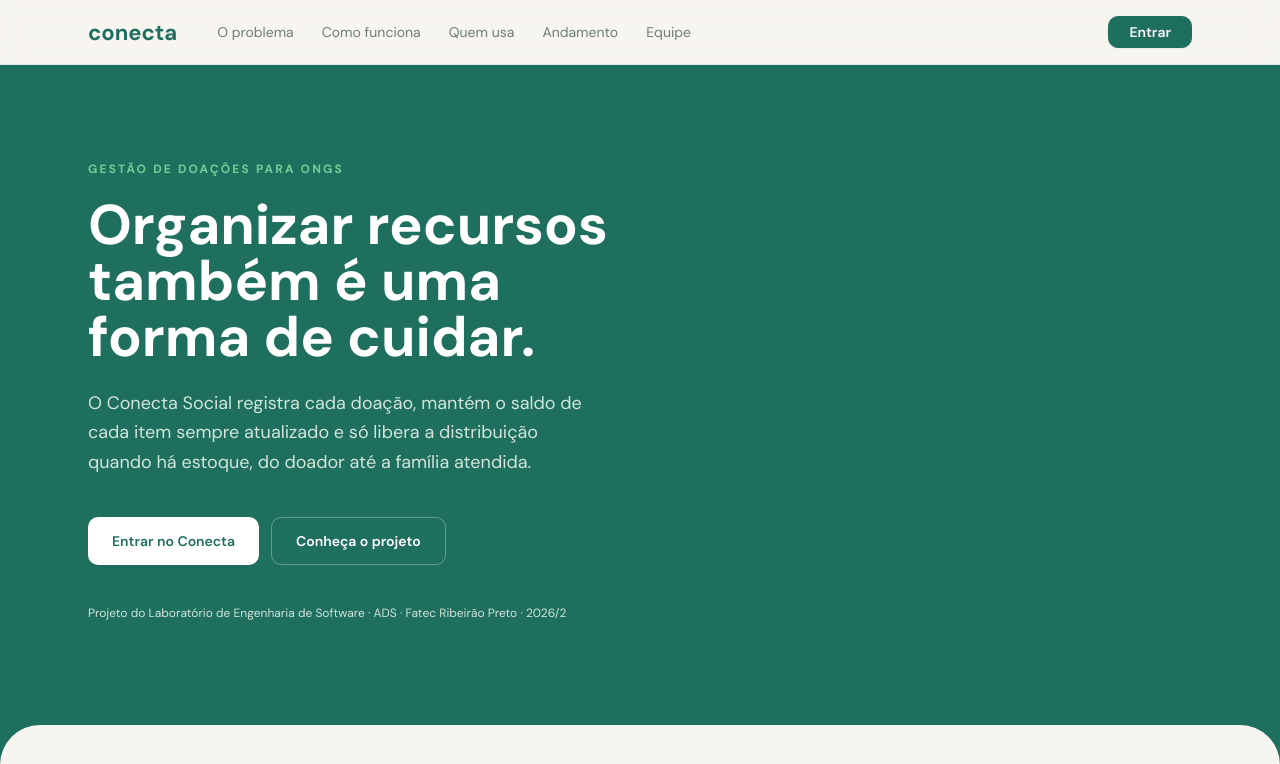
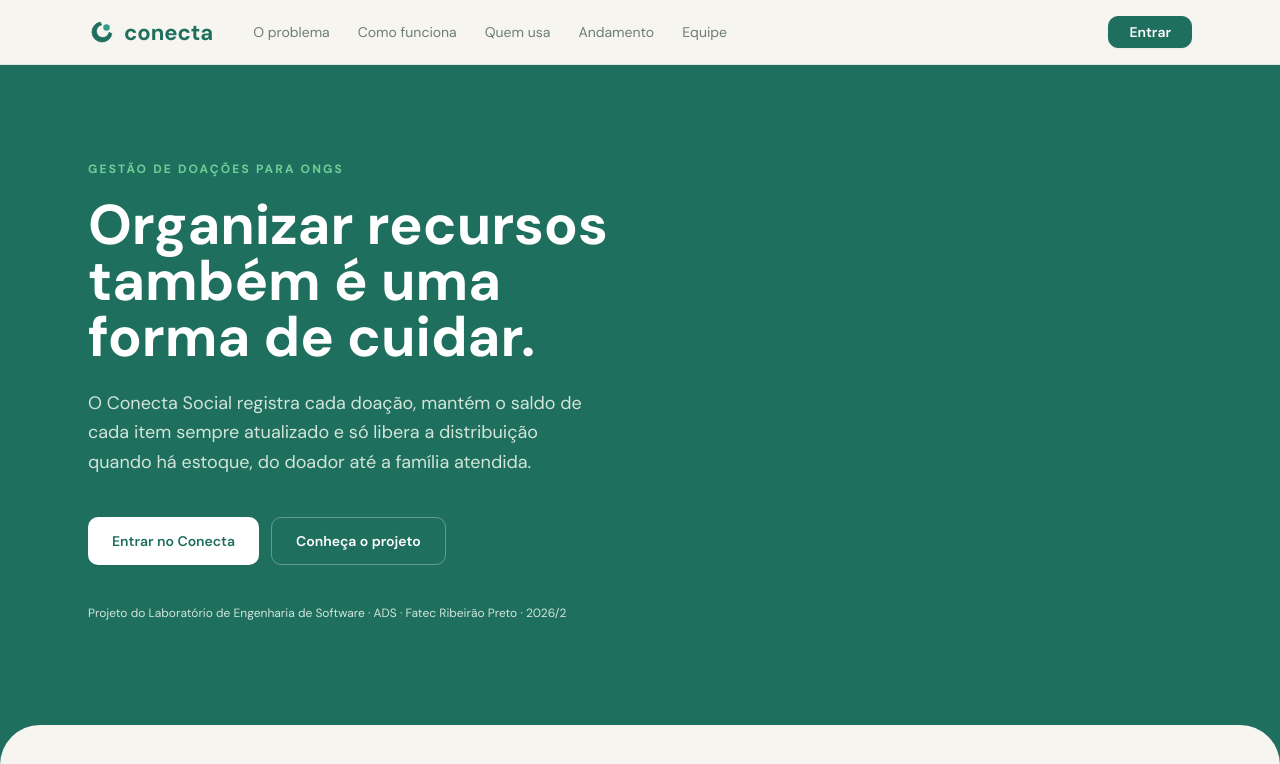
Before and after one commit to Antonio-pf/projeto-eng-soft, a Django app: page / in a window 1280 px wide. Shown: the top 764 px of the page. Run offline with Django 5.2, Linux system fonts and the light colour scheme; style sheets or scripts are compiled from the project's sources.

Commit message:
feat: adiciona o símbolo da marca e o favicon
O símbolo é um arco que acolhe um ponto: a ONG acolhendo quem recebe
a doação. Ele aparece ao lado do nome "conecta" na sidebar, no cabeçalho
e no rodapé da home e na tela de login, a partir de um partial com o SVG
inline, que recebe o tamanho e as cores por classe.

O favicon (SVG, ICO 16/32/48 e apple-touch-icon) é ligado nos três
templates base.

```diff
--- a/templates/auth_base.html
+++ b/templates/auth_base.html
@@ -5,6 +5,7 @@
     <meta charset="utf-8">
     <meta name="viewport" content="width=device-width, initial-scale=1">
     <title>{% block title %}Conecta Social{% endblock %}</title>
+    {% include "partials/_favicon.html" %}
     <link href="{% static 'css/tailwind.css' %}" rel="stylesheet">
     <link href="{% static 'css/app.css' %}" rel="stylesheet">
     <script src="{% static 'js/formularios.js' %}" defer></script>
--- a/templates/base.html
+++ b/templates/base.html
@@ -5,13 +5,17 @@
     <meta charset="utf-8">
     <meta name="viewport" content="width=device-width, initial-scale=1">
     <title>{% block title %}Conecta Social{% endblock %}</title>
+    {% include "partials/_favicon.html" %}
     <link href="{% static 'css/tailwind.css' %}" rel="stylesheet">
     <link href="{% static 'css/app.css' %}" rel="stylesheet">
 </head>
 <body class="min-h-screen bg-conecta-form text-base-content">
     <header class="site-header sticky top-0 z-40">
         <div class="mx-auto flex h-16 max-w-6xl items-center gap-10 px-6">
-            <a class="text-[22px] font-bold text-primary" href="{% url 'home' %}">conecta</a>
+            <a class="flex items-center gap-2 text-[22px] font-bold text-primary" href="{% url 'home' %}">
+                {% include "partials/_simbolo.html" with classe="size-7" ponto="text-secondary" %}
+                conecta
+            </a>
             {% block nav %}{% endblock %}
             <div class="ml-auto flex items-center gap-2">
                 {% if usuario_logado %}
--- a/templates/core/home.html
+++ b/templates/core/home.html
@@ -230,7 +230,10 @@
 
 <footer class="bg-primary px-6">
     <div class="mx-auto flex max-w-6xl flex-col gap-2 border-t border-white/10 py-6 text-xs text-conecta-on-dark-muted sm:flex-row sm:items-center sm:justify-between">
-        <span class="text-base font-bold text-white">conecta</span>
+        <span class="flex items-center gap-2 text-base font-bold text-white">
+            {% include "partials/_simbolo.html" with classe="size-5" ponto="text-accent" %}
+            conecta
+        </span>
         <span>Laboratório de Engenharia de Software · ADS · Fatec Ribeirão Preto · 2026/2</span>
     </div>
 </footer>
--- a/templates/core/login.html
+++ b/templates/core/login.html
@@ -3,7 +3,10 @@
 {% block title %}Entrar | Conecta Social{% endblock %}
 
 {% block brand %}
-<p class="text-sm font-bold">conecta</p>
+<p class="flex items-center gap-1.5 text-sm font-bold">
+    {% include "partials/_simbolo.html" with classe="size-5" ponto="text-accent" %}
+    conecta
+</p>
 <div class="text-3xl font-bold leading-tight sm:text-[34px]">
     <p>Organizar recursos</p>
     <p>também é uma forma</p>
--- a/templates/dashboard_base.html
+++ b/templates/dashboard_base.html
@@ -5,6 +5,7 @@
     <meta charset="utf-8">
     <meta name="viewport" content="width=device-width, initial-scale=1">
     <title>{% block title %}Conecta Social{% endblock %}</title>
+    {% include "partials/_favicon.html" %}
     <link href="{% static 'css/tailwind.css' %}" rel="stylesheet">
     <link href="{% static 'css/app.css' %}" rel="stylesheet">
     <script src="{% static 'js/htmx.min.js' %}" defer></script>
--- /dev/null
+++ b/templates/partials/_favicon.html
@@ -0,0 +1,4 @@
+{% load static %}
+<link rel="icon" href="{% static 'img/favicon.ico' %}" sizes="any">
+<link rel="icon" href="{% static 'img/favicon.svg' %}" type="image/svg+xml">
+<link rel="apple-touch-icon" href="{% static 'img/apple-touch-icon.png' %}">
--- a/templates/partials/_sidebar.html
+++ b/templates/partials/_sidebar.html
@@ -1,7 +1,10 @@
 {% load static %}
 <aside id="sidebar" class="flex min-h-full w-[242px] flex-col justify-between bg-primary px-4 pb-7 pt-8">
     <div class="flex flex-col gap-6">
-        <p class="text-[22px] font-bold text-white">conecta</p>
+        <p class="flex items-center gap-2 text-[22px] font-bold text-white">
+            {% include "partials/_simbolo.html" with classe="size-7" ponto="text-accent" %}
+            conecta
+        </p>
 
         <nav class="flex flex-col gap-1.5">
             <a href="{% url 'painel' %}"
--- /dev/null
+++ b/templates/partials/_simbolo.html
@@ -0,0 +1,11 @@
+{% comment %}
+Símbolo da marca: um arco que acolhe um ponto (a ONG acolhendo quem recebe a doação).
+Uso: {% include "partials/_simbolo.html" with classe="size-7 text-white" ponto="text-accent" %}
+- classe: tamanho e cor do arco (o arco usa a cor do texto).
+- ponto: cor do ponto, também por classe de texto.
+Fica ao lado do nome "conecta", que já é lido; por isso o SVG é decorativo (aria-hidden).
+{% endcomment %}
+<svg class="shrink-0 {{ classe }}" viewBox="0 0 64 64" aria-hidden="true" focusable="false">
+    <path d="M28 9.3A23 23 0 1 0 54.7 36L48.1 32.7A14.5 14.5 0 1 1 31.3 15.9Z" fill="currentColor" stroke="currentColor" stroke-width="1.6" stroke-linejoin="round"/>
+    <circle class="{{ ponto }}" cx="42.3" cy="21.7" r="7.5" fill="currentColor"/>
+</svg>
```
Also changed, not shown: static/img/apple-touch-icon.png (added), static/img/favicon.ico (added), static/img/favicon.svg (added).
